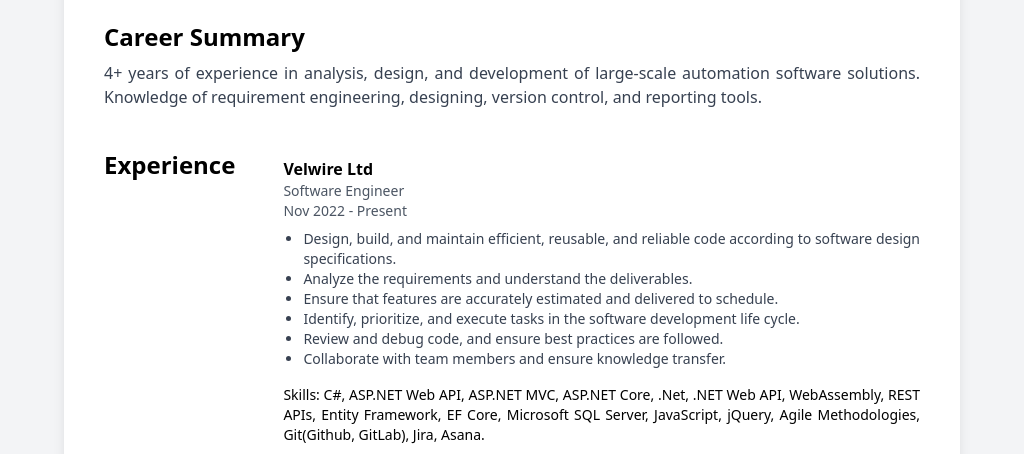
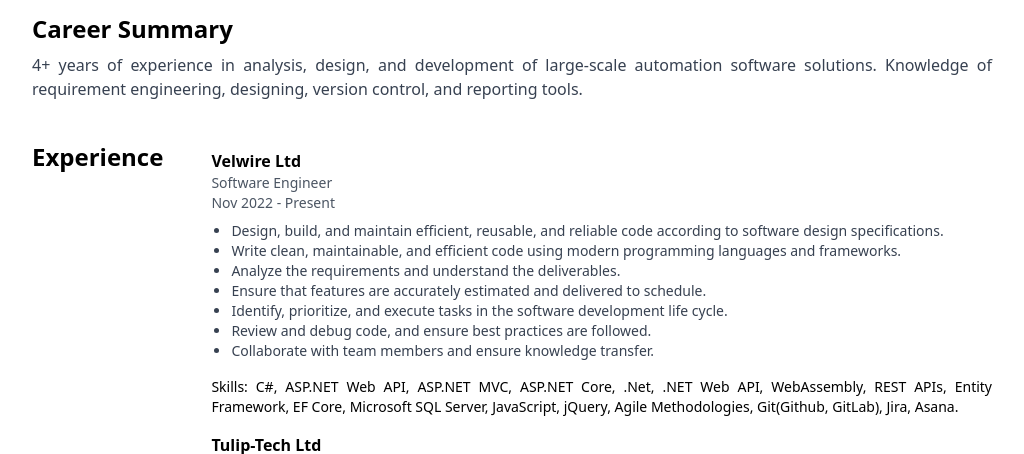
Before and after one commit to arafat-bin-reza/Resume, a plain HTML site: page index.html in a window 1280 px wide. Shown: the part 243-697 px from the top of the page, without its empty margins (128-1152 px from the left). Drawn offline with nearby package versions, Linux system fonts and the light colour scheme.

Commit message:
Updated information on my cv.

```diff
--- a/index.html
+++ b/index.html
@@ -10,7 +10,7 @@
     <link rel="stylesheet" href="https://cdnjs.cloudflare.com/ajax/libs/font-awesome/6.6.0/css/fontawesome.min.css" integrity="sha512-B46MVOJpI6RBsdcU307elYeStF2JKT87SsHZfRSkjVi4/iZ3912zXi45X5/CBr/GbCyLx6M1GQtTKYRd52Jxgw==" crossorigin="anonymous" referrerpolicy="no-referrer" />
 </head>
 <body class="bg-gray-100 p-10">
-    <div class="max-w-4xl mx-auto bg-white shadow-lg rounded-lg p-10 text-justify">
+    <div class="max-w-5xl mx-auto bg-white shadow-lg rounded-lg p-8 text-justify">
         <div class="flex items-center">
             <div class="w-1/3">
                 <img src="https://res.cloudinary.com/dempfmhx6/image/upload/v1718658750/Arafat_Bin_Reza_ygkjip.jpg" alt="Profile Picture" class="rounded-full w-32 h-32 mx-auto">
@@ -42,6 +42,7 @@
                         <p class="text-gray-600">Nov 2022 - Present</p>
                         <ul class="list-disc ml-5 mt-2 text-gray-700">
                             <li>Design, build, and maintain efficient, reusable, and reliable code according to software design specifications.</li>
+                            <li>Write clean, maintainable, and efficient code using modern programming languages and frameworks.</li>
                             <li>Analyze the requirements and understand the deliverables.</li>
                             <li>Ensure that features are accurately estimated and delivered to schedule.</li>
                             <li>Identify, prioritize, and execute tasks in the software development life cycle.</li>
@@ -60,6 +61,7 @@
                         <p class="text-gray-600">Mar 2021 - Oct 2022</p>
                         <ul class="list-disc ml-5 mt-2 text-gray-700">
                             <li>Leading a team of engineers to deliver winning products.</li>
+                            <li>Write clean, maintainable, and efficient code using modern programming languages and frameworks.</li>
                             <li>Ensuring the development of well-designed and testable code.</li>
                             <li>Collecting and assessing user feedback.</li>
                             <li>Providing code documentation and other inputs to technical documents.</li>
```
